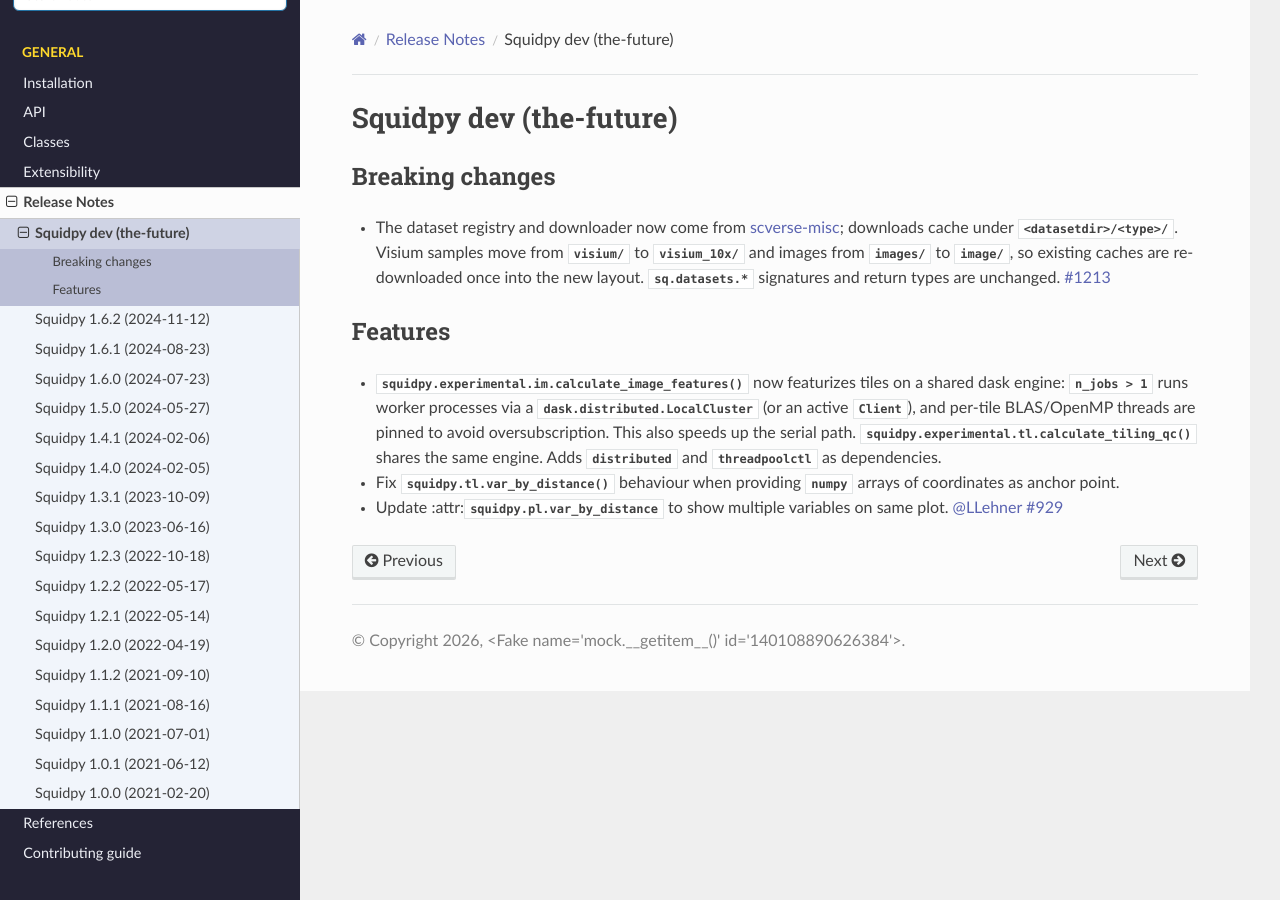
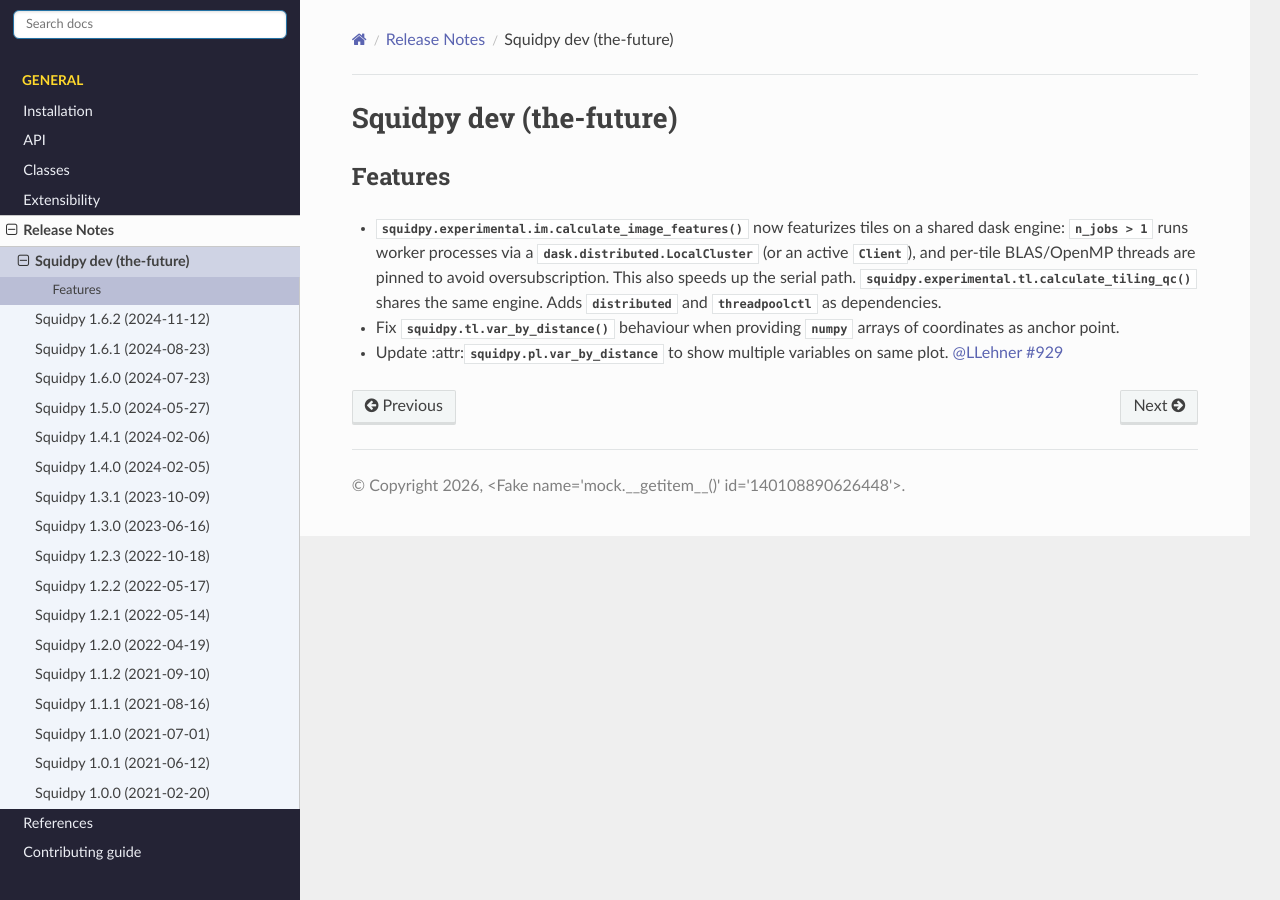
Before and after one commit to scverse/squidpy, a Sphinx documentation site: the page built from docs/release/notes-dev.md, in a window 1280 px wide. Built offline with Sphinx 7.4.7 and the Read the Docs theme 3.1.0, drawn with Linux system fonts in a browser that asks for light colours; pages that are not in the unit, such as notebooks, are missing from menus; the version number could not be read and is left out.

Commit message:
chore(datasets): drop notes-dev.md changelog entry (no longer used)

```diff
--- a/docs/release/notes-dev.md
+++ b/docs/release/notes-dev.md
@@ -1,13 +1,4 @@
 # Squidpy dev (the-future)
-
-## Breaking changes
-
-- The dataset registry and downloader now come from
-  [scverse-misc](https://github.com/scverse/scverse-misc); downloads cache under
-  `<datasetdir>/<type>/`. Visium samples move from `visium/` to `visium_10x/` and
-  images from `images/` to `image/`, so existing caches are re-downloaded once into
-  the new layout. `sq.datasets.*` signatures and return types are unchanged.
-  [#1213](https://github.com/scverse/squidpy/pull/1213)
 
 ## Features
 
```
